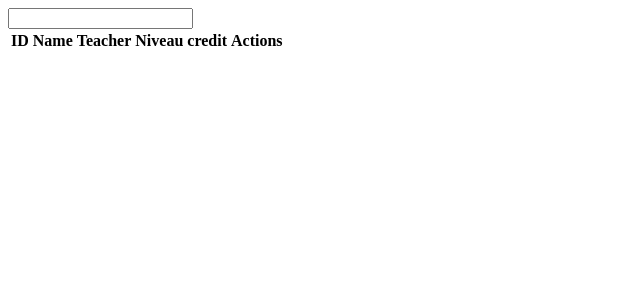
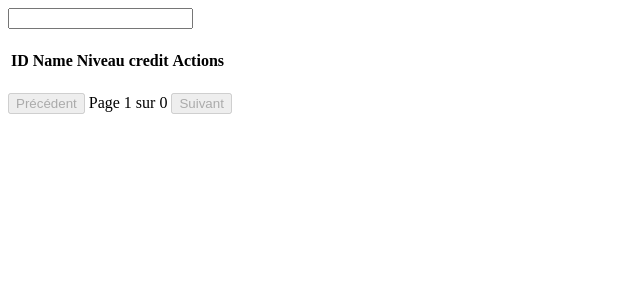
Before and after one commit to Emmanuel-365/school_management, a PHP site: template app/views/subjects/read.php in a window 1280 px wide. Shown: the top 300 px of the page, without its empty margins (0-640 px from the left). Run offline with PHP 8.4, Linux system fonts and the light colour scheme; the template is opened without the code that fills it, so the values that code supplies are empty.

Commit message:
pagination des matières

```diff
--- a/app/views/subjects/read.php
+++ b/app/views/subjects/read.php
@@ -5,9 +5,7 @@ use App\Controllers\ClassController;
 use App\Controllers\SubjectController;
 use App\Controllers\TeacherController;
 
-
 $database = new Database();
-
 $db = $database->getConnection();
 
 // Initialisation des contrôleurs
@@ -15,7 +13,7 @@ $subjectController = new SubjectController($db);
 $teacherController = new TeacherController($db);
 $classController = new ClassController($db);
 
-if($database->isTeacher())
+if ($database->isTeacher())
     $subjects = $subjectController->readSubjectsByTeacher($_SESSION['user_id']);
 else
     $subjects = $subjectController->readAllSubjects();
@@ -25,14 +23,40 @@ else
 
 <?php
 $teachers = [];
-foreach($subjects as $subject){
+foreach ($subjects as $subject) {
     $teachers[] = $teacherController->readTeacherWithUsersInformations($subject->teacher_id);
 }
 ?>
 
-
+<!DOCTYPE html>
+<html lang="fr">
+<head>
+    <meta charset="UTF-8">
+    <title>Liste des matières</title>
+    <style>
+        .search-container {
+            margin-bottom: 20px;
+        }
+        .pagination {
+            margin-top: 20px;
+        }
+        .pagination a {
+            margin: 0 5px;
+            text-decoration: none;
+            color: #007bff;
+        }
+        .pagination a.active {
+            font-weight: bold;
+            color: #000;
+        }
+        .subject-row {
+            display: none; /* Cacher toutes les lignes par défaut */
+        }
+    </style>
+</head>
+<body>
     <div class="search-container">
-    <input type="text" id="search" data-translate-placeholder="search_placeholder"  />
+        <input type="text" id="search" data-translate-placeholder="search_placeholder" />
         <?php if ($database->isAdmin()) : ?>
             <a href="/subjects/create" class="add-button" data-translate="add_subject">Add Subject</a>
         <?php endif ?>
@@ -43,32 +67,36 @@ foreach($subjects as $subject){
             <tr>
                 <th><center>ID</center></th>
                 <th data-translate="name"><center>Name</center></th>
+                <?php if($database->isAdmin()) : ?>
                 <th data-translate="teacher"><center>Teacher</center></th>
+                <?php endif ?>
                 <th><center data-translate="level">Niveau</center></th>
                 <th><center>credit</center></th>
                 <th><center>Actions</center></th>
             </tr>
         </thead>
         <tbody>
-        <?php foreach ($subjects as $subject): ?>
-            <?php if($subject->teacher_id == $_SESSION['user_id'] || $_SESSION['user_role'] === 'admin') : ?>
-            <tr>
+            <?php foreach ($subjects as $subject) : ?>
+                <?php if ($subject->teacher_id == $_SESSION['user_id'] || $_SESSION['user_role'] === 'admin') : ?>
+                    <tr class="subject-row">
                         <td><center><?php echo $subject->id; ?></center></td>
                         <td><?php echo htmlspecialchars($subject->name); ?></td>
+                        <?php if($database->isAdmin()) : ?>
                         <td>
                             <?= $subject->teacher_id !== null
                                 ? htmlspecialchars($teacherController->readTeacherWithUsersInformations($subject->teacher_id)->first_name . ' ' . $teacherController->readTeacherWithUsersInformations($subject->teacher_id)->last_name)
                                 : 'aucun'
                             ?>
                         </td>
+                        <?php endif ?>
                         <td><center><?= htmlspecialchars($subject->level); ?></center></td>
-                <td><center><?=$subject->credit ?? 3 ?></center></td>
+                        <td><center><?= $subject->credit ?? 3 ?></center></td>
                         <td>
-                    <center><?php if($database->isAdmin()) : ?>
+                            <center><?php if ($database->isAdmin()) : ?>
                                 <a href="/subjects/update?id=<?php echo $subject->id; ?>" class="action-button update"><i class="fa-solid fa-pen-to-square"></i></a>
                                 <a href="/subjects/delete?id=<?php echo $subject->id; ?>" class="action-button delete"><i class="fa-solid fa-trash"></i></a>
-                    <?php elseif($database->isTeacher()) : ?>
-                        <a href="/students?subject_id=<?=$subject->id?>" class="action-button update"><i class="fa-solid fa-eye"></i></a>
+                            <?php elseif ($database->isTeacher()) : ?>
+                                <a href="/students?subject_id=<?= $subject->id ?>" class="action-button update"><i class="fa-solid fa-eye"></i></a>
                             <?php endif ?></center>
                         </td>
                     </tr>
@@ -76,3 +104,93 @@ foreach($subjects as $subject){
             <?php endforeach; ?>
         </tbody>
     </table>
+
+    <!-- Pagination -->
+    <div class="pagination">
+        <button id="prevPage" class="nav-button" data-translate="previous">Précédent</button>
+        <span id="pageInfo"></span>
+        <button id="nextPage" class="nav-button" data-translate="next">Suivant</button>
+    </div>
+
+    <script>
+        // Configuration de la pagination
+        const itemsPerPage = 5; // Nombre de matières par page
+        let subjectRows = Array.from(document.querySelectorAll('.subject-row')); // Convertir NodeList en tableau
+        let totalSubjects = subjectRows.length; // Nombre total de matières
+        let totalPages = Math.ceil(totalSubjects / itemsPerPage); // Nombre total de pages
+        let currentPage = 1;
+
+        // Variable pour stocker les lignes visibles après la recherche
+        let visibleRows = subjectRows;
+
+        // Fonction pour afficher les matières de la page actuelle
+        function showPage(page) {
+            const start = (page - 1) * itemsPerPage;
+            const end = start + itemsPerPage;
+
+            // Cacher toutes les lignes d'abord
+            subjectRows.forEach(row => row.style.display = 'none');
+
+            // Afficher uniquement les lignes visibles de la page actuelle
+            visibleRows.slice(start, end).forEach(row => row.style.display = 'table-row');
+
+            // Mettre à jour les informations de la page
+            document.getElementById('pageInfo').textContent = `Page ${page} sur ${totalPages}`;
+
+            // Activer/désactiver les boutons de pagination
+            document.getElementById('prevPage').disabled = page === 1;
+            document.getElementById('nextPage').disabled = page === totalPages || visibleRows.length <= itemsPerPage;
+        }
+
+        // Fonction pour filtrer les matières en fonction de la recherche
+        function filterSubjects(query) {
+            query = query.toLowerCase(); // Convertir la recherche en minuscules
+
+            // Filtrer les lignes visibles en fonction de la recherche
+            visibleRows = subjectRows.filter(row => {
+                const cells = row.querySelectorAll('td'); // Tous les champs de la ligne
+                return Array.from(cells).some(cell => cell.textContent.toLowerCase().includes(query));
+            });
+
+            // Mettre à jour la pagination après la recherche
+            updatePagination();
+        }
+
+        // Fonction pour mettre à jour la pagination après la recherche
+        function updatePagination() {
+            totalSubjects = visibleRows.length;
+            totalPages = Math.ceil(totalSubjects / itemsPerPage);
+            currentPage = 1; // Revenir à la première page après la recherche
+            showPage(currentPage);
+        }
+
+        // Délai de 300 ms pour la recherche
+        let searchTimeout;
+        document.getElementById('search').addEventListener('input', (e) => {
+            clearTimeout(searchTimeout); // Annuler le délai précédent
+            searchTimeout = setTimeout(() => {
+                filterSubjects(e.target.value); // Exécuter la recherche après 300 ms
+            }, 300);
+        });
+
+        // Bouton "Précédent"
+        document.getElementById('prevPage').addEventListener('click', () => {
+            if (currentPage > 1) {
+                currentPage--;
+                showPage(currentPage);
+            }
+        });
+
+        // Bouton "Suivant"
+        document.getElementById('nextPage').addEventListener('click', () => {
+            if (currentPage < totalPages) {
+                currentPage++;
+                showPage(currentPage);
+            }
+        });
+
+        // Afficher la première page au chargement
+        showPage(currentPage);
+    </script>
+</body>
+</html>
```
Lines whose indentation alone changed are shown as unchanged.
